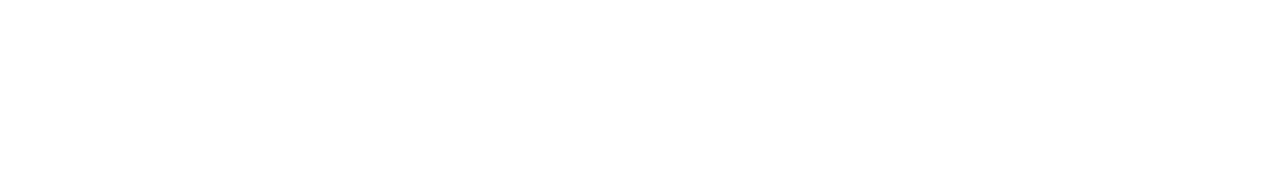
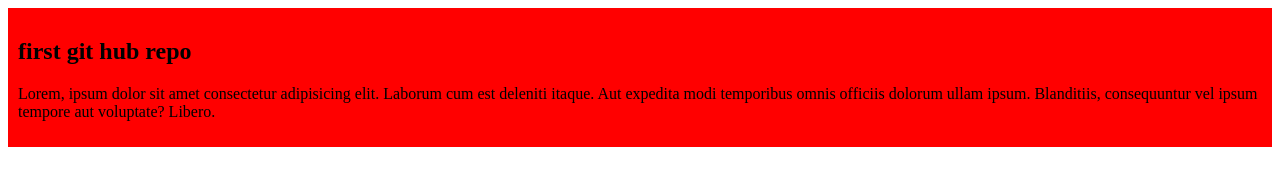
Before and after one commit to SAKIB7M/my-first-github-repo, a plain HTML site: page index.html in a window 1280 px wide. Drawn offline with Linux system fonts and the light colour scheme.

Commit message:
added the first blog

```diff
--- a/index.html
+++ b/index.html
@@ -4,8 +4,12 @@
     <meta charset="UTF-8">
     <meta name="viewport" content="width=device-width, initial-scale=1.0">
     <title>my first ever github repo</title>
+    <link rel="stylesheet" href="styles/blog.css">
 </head>
 <body>
-
+    <div>
+        <h2>first git hub repo</h2>
+        <p>Lorem, ipsum dolor sit amet consectetur adipisicing elit. Laborum cum est deleniti itaque. Aut expedita modi temporibus omnis officiis dolorum ullam ipsum. Blanditiis, consequuntur vel ipsum tempore aut voluptate? Libero.</p>
+    </div>
 </body>
 </html>
--- /dev/null
+++ b/styles/blog.css
@@ -0,0 +1,4 @@
+div{
+    background-color: red;
+    padding: 10px;
+}
```
